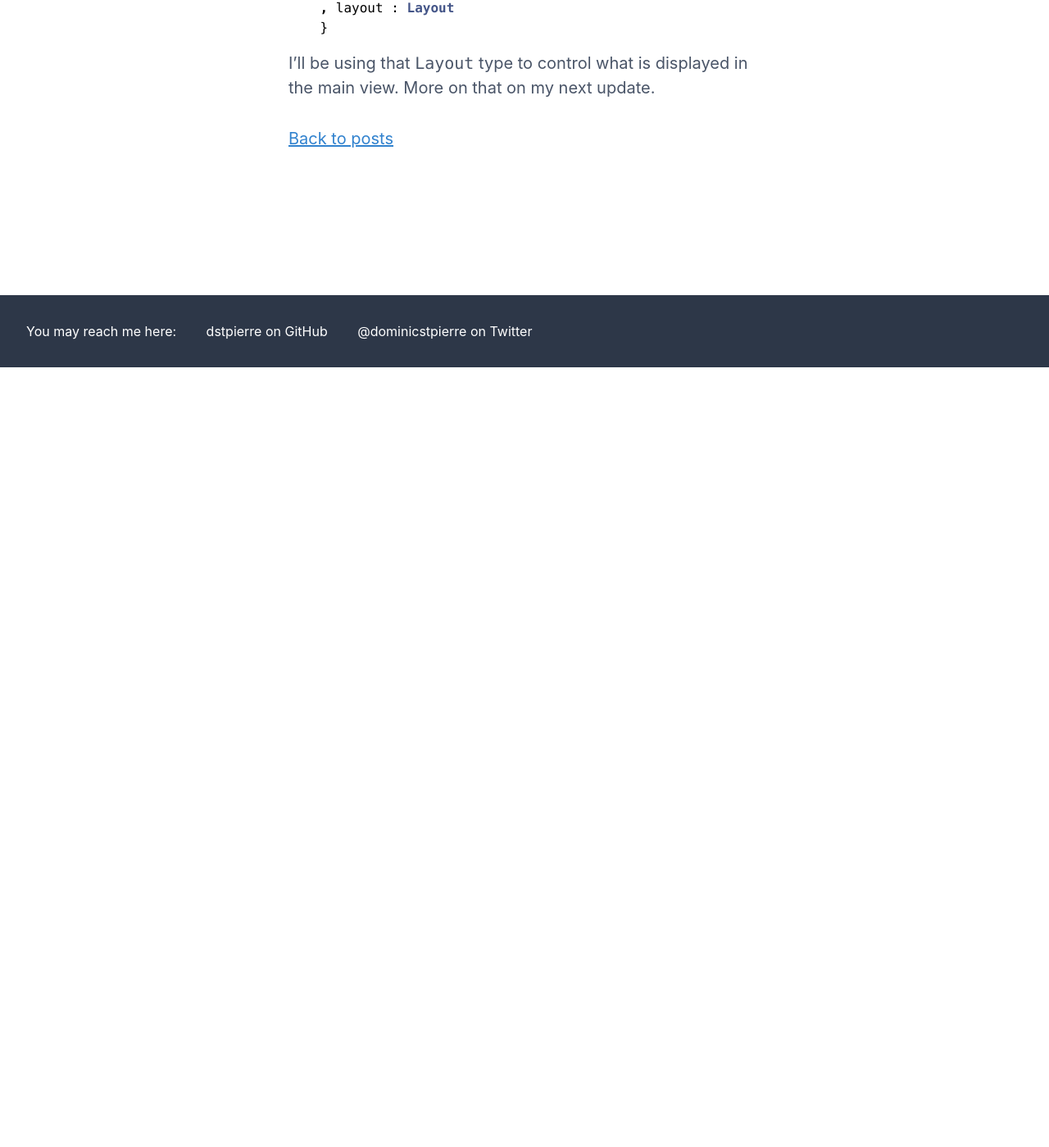
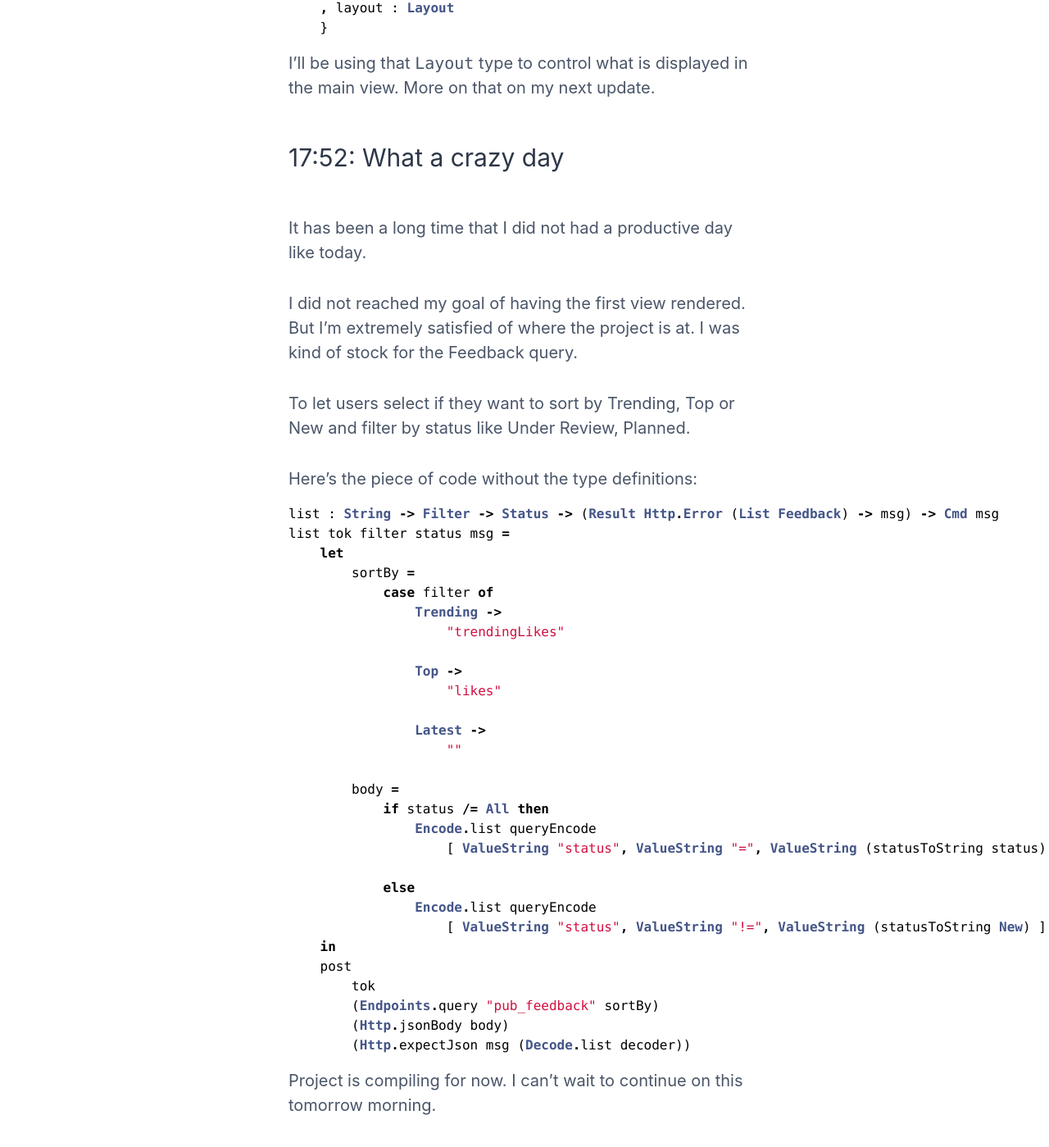
Before and after one commit to dstpierre/dstpierre.github.io, a Jekyll site: the page built from _posts/2020-01-22-using-staticbackend-live-feedback-tool.md, in a window 1280 px wide and 1400 px high, scrolled down 9546 px. Shown: the whole window at 82% size. Built offline with Jekyll 4.4.1, drawn with Linux system fonts in a browser that asks for light colours; nearby versions of some CDN libraries; before the commit the page ends 9994 px from its top, so only the background shows below that.

Commit message:
last update for clearuser live post

````diff
--- a/_posts/2020-01-22-using-staticbackend-live-feedback-tool.md
+++ b/_posts/2020-01-22-using-staticbackend-live-feedback-tool.md
@@ -339,3 +339,49 @@ type alias Model =
 
 I'll be using that `Layout` type to control what is displayed in the main
 view. More on that on my next update.
+
+### 17:52: What a crazy day
+
+It has been a long time that I did not had a productive day like today.
+
+I did not reached my goal of having the first view rendered. But I'm extremely
+satisfied of where the project is at. I was kind of stock for the Feedback
+query.
+
+To let users select if they want to sort by Trending, Top or New and filter by
+status like Under Review, Planned.
+
+Here's the piece of code without the type definitions:
+
+```elm
+list : String -> Filter -> Status -> (Result Http.Error (List Feedback) -> msg) -> Cmd msg
+list tok filter status msg =
+    let
+        sortBy =
+            case filter of
+                Trending ->
+                    "trendingLikes"
+
+                Top ->
+                    "likes"
+
+                Latest ->
+                    ""
+
+        body =
+            if status /= All then
+                Encode.list queryEncode
+                    [ ValueString "status", ValueString "=", ValueString (statusToString status) ]
+
+            else
+                Encode.list queryEncode
+                    [ ValueString "status", ValueString "!=", ValueString (statusToString New) ]
+    in
+    post
+        tok
+        (Endpoints.query "pub_feedback" sortBy)
+        (Http.jsonBody body)
+        (Http.expectJson msg (Decode.list decoder))
+```
+
+Project is compiling for now. I can't wait to continue on this tomorrow morning.
````
